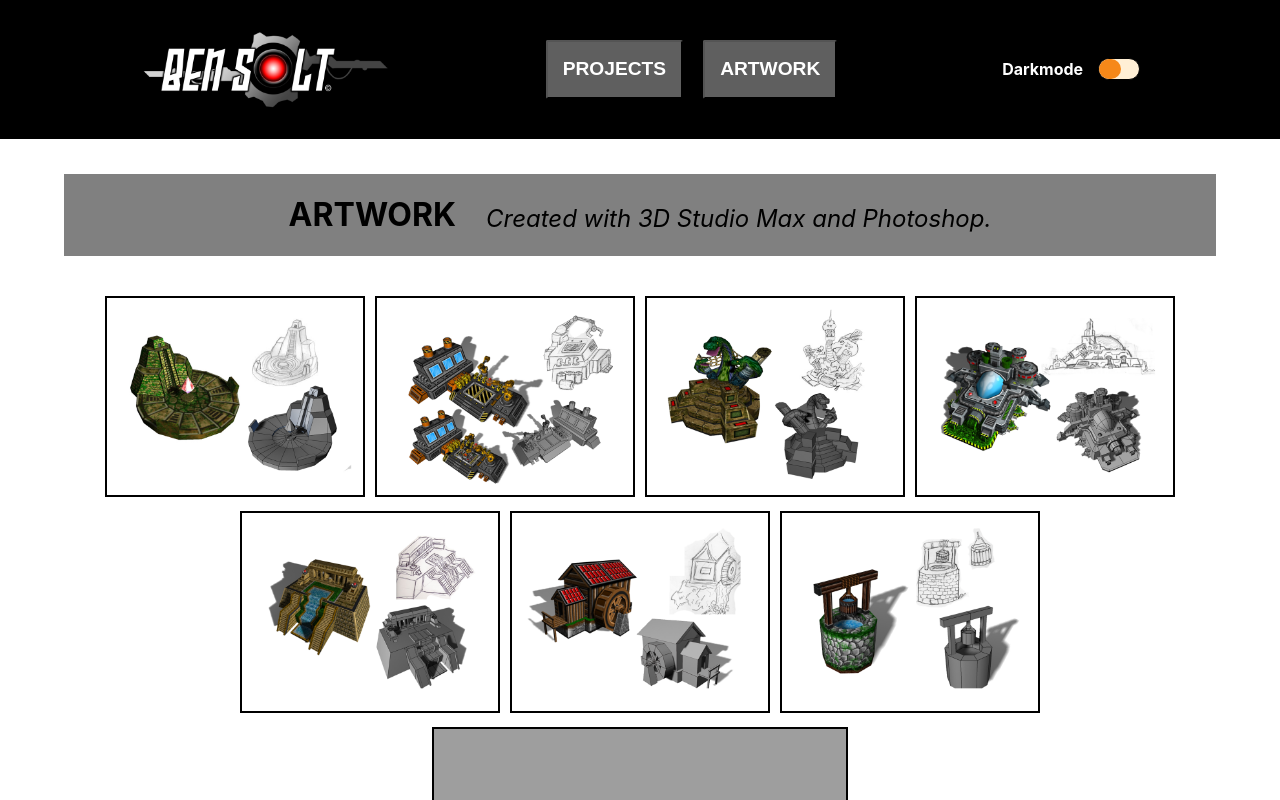
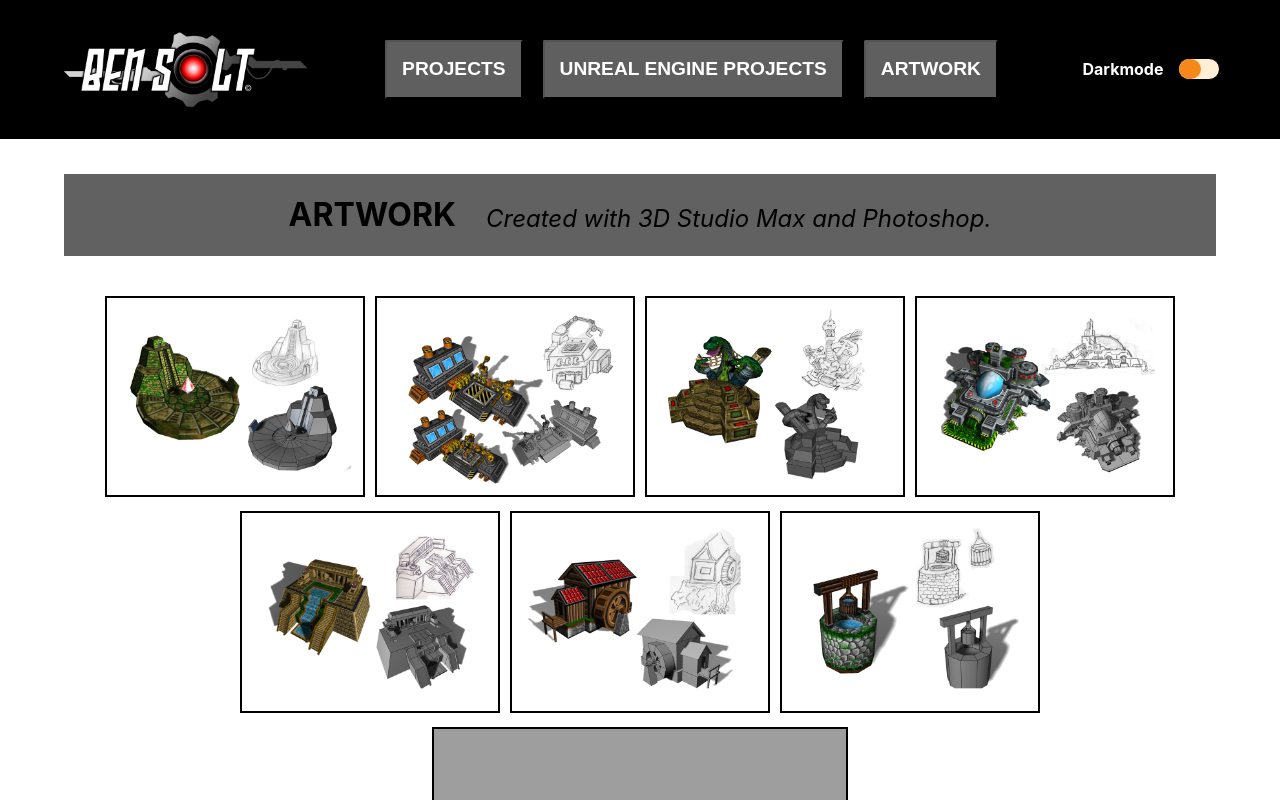
Before and after one commit to BenSolt/MyPortfolio, a React (Create React App) app in the folder portfolio/: page /artwork in a window 1280 px wide. Shown: the top 800 px of the page. Built offline with nearby package versions, Linux system fonts and the light colour scheme; grey boxes are pictures that could not be loaded.

Commit message:
added a scroll feature to unreal projects

```diff
--- a/portfolio/src/components/home/Home.js
+++ b/portfolio/src/components/home/Home.js
@@ -2,6 +2,7 @@ import React from "react";
 import BenKaylee from '../../images/BenandKaylee.jpg';
 
 import Projects from './Projects';
+import Unreal from './UnrealEngine';
 import Artwork from './Artwork';
 
 
@@ -91,6 +92,11 @@ export default function Home() {
           <div id="contentProjects">
             <Projects/>
           </div>
+
+          <div id="contentUnrealProjects">
+            <Unreal/>
+          </div>
+
           <div id="contentArt">
             <Artwork/>
           </div>
--- a/portfolio/src/components/home/Projects.js
+++ b/portfolio/src/components/home/Projects.js
@@ -111,7 +111,7 @@ export default function Projects() {
             {/* END PROJECT CONTAINER */}
             </div>
 
-            <Unreal/>
+            {/* <Unreal/> */}
 
 
 
--- a/portfolio/src/components/home/UnrealEngine.js
+++ b/portfolio/src/components/home/UnrealEngine.js
@@ -45,7 +45,7 @@ export default function Unreal() {
 
                             <li>Upgrade health/energy, and weapons</li>
                             <li>Double Jump</li>
-                            <li>Shrink - allows palyer to reach small areas</li>
+                            <li>Inventory and pickup items, which increase player stats</li>
                             <li>Enemy Bosses</li>
                         </h2>
 
--- a/portfolio/src/components/navbar/Navbar.js
+++ b/portfolio/src/components/navbar/Navbar.js
@@ -19,6 +19,11 @@ export default function Navbar() {
         elmnt.scrollIntoView();
       }
 
+    function scrollUnrealProjects() {
+        var elmnt = document.getElementById("contentUnrealProjects");
+        elmnt.scrollIntoView();
+      }
+
     function scrollArt() {
         var elmnt = document.getElementById("contentArt");
         elmnt.scrollIntoView();
@@ -35,6 +40,7 @@ export default function Navbar() {
             <nav>
                 {/* <NavLink className='navlink' to='/'>HOME</NavLink> */}
                 <button onClick={scrollProjects} className='navlink'>PROJECTS</button>
+                <button onClick={scrollUnrealProjects} className='navlink'>UNREAL ENGINE PROJECTS</button>
                 <button onClick={scrollArt} className='navlink'>ARTWORK</button>
                 {/* <NavLink className='navlink' to='/artwork'>ARTWORK</NavLink>  */}
 
--- a/portfolio/src/css/projects.css
+++ b/portfolio/src/css/projects.css
@@ -2,7 +2,7 @@
     margin: 35px 0 35px 0;
     display: flex;
     justify-content: center;
-    background: gray;
+    background: rgb(97, 97, 97);
 
 }
 
@@ -90,7 +90,8 @@
     display: flex;
     margin: 1%;
     padding: 12px;
-    border: 2px solid black;
+    background: rgb(97, 97, 97);
+    border: 2px solid rgb(0, 1, 77);
     width: 90%;
     height: 300px;
     border-radius: 5px;
```
